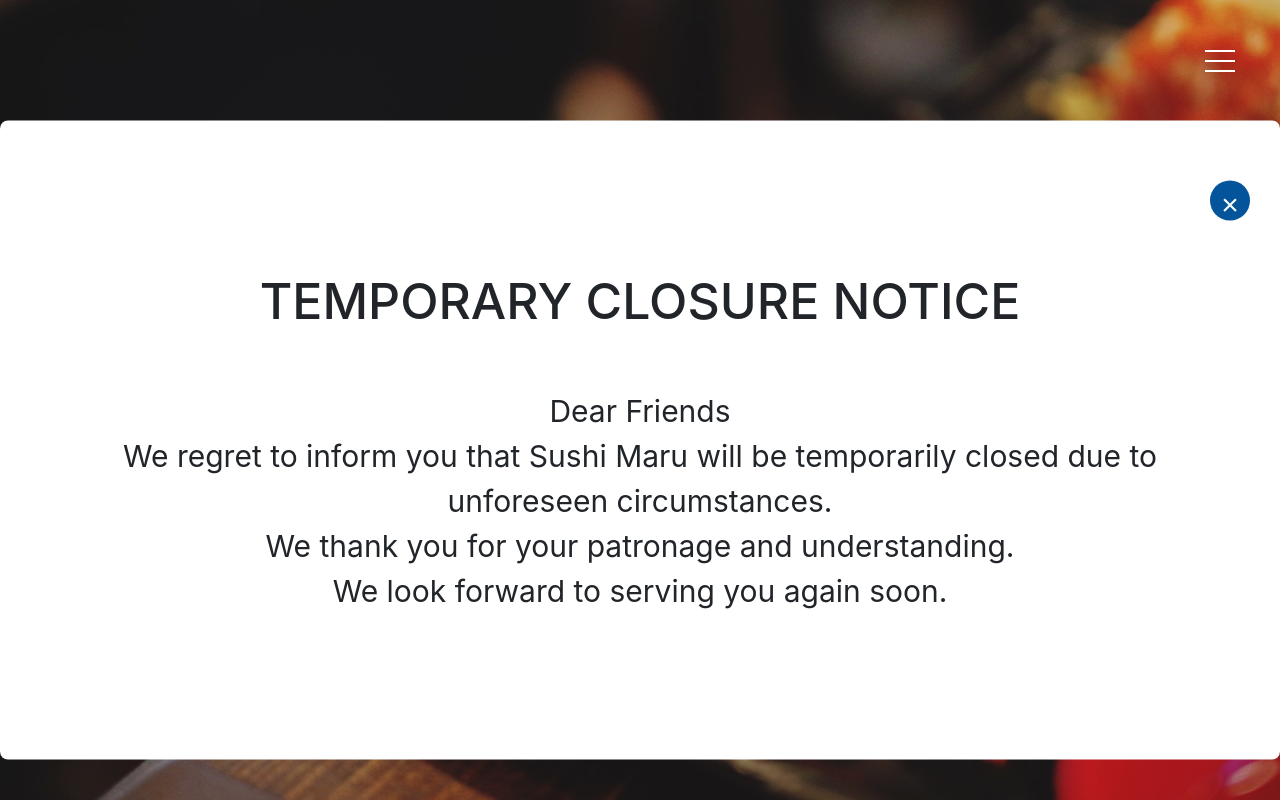
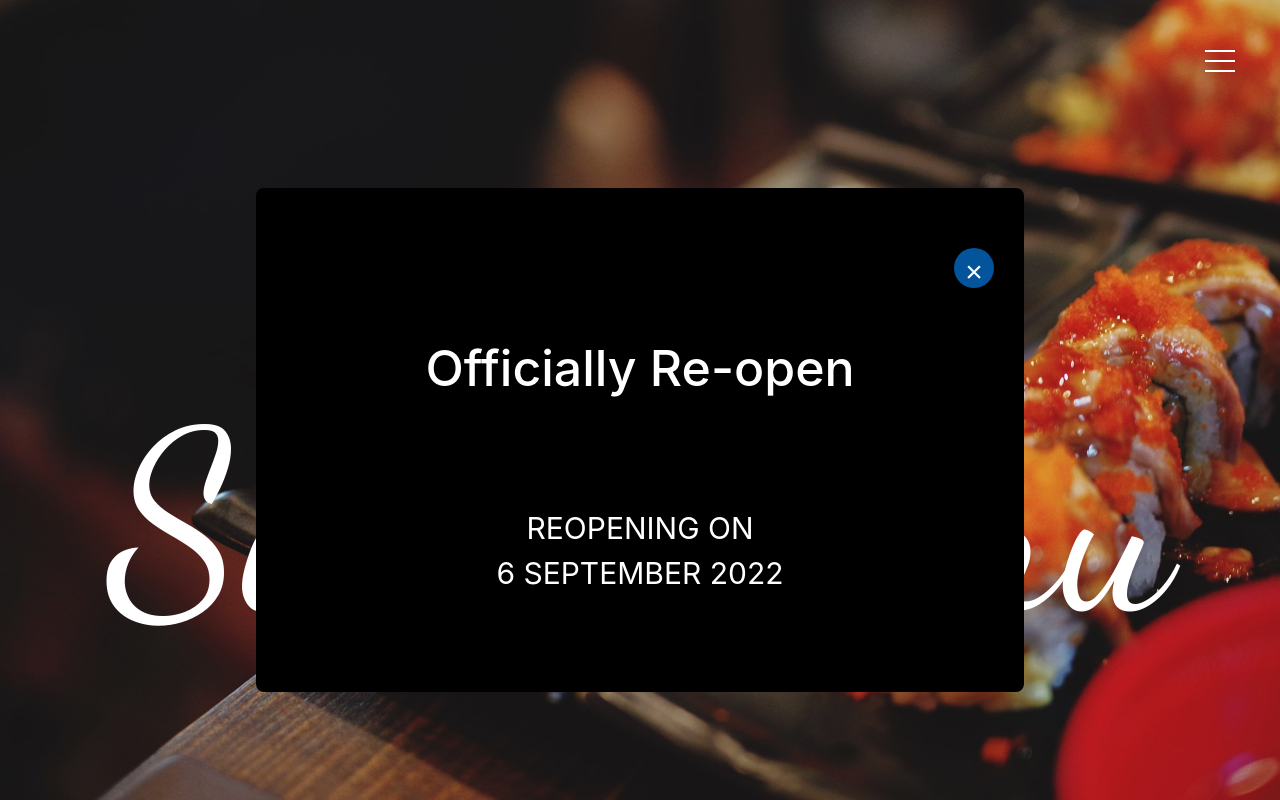
Before and after one commit to EKMahoneyLee/Maru, a plain HTML site: page index.html in a window 1280 px wide. Shown: the top 800 px of the page. Drawn offline with nearby package versions, Linux system fonts and the light colour scheme; a web font is replaced by a local one.

Commit message:
reopening updating

```diff
--- a/css/index.css
+++ b/css/index.css
@@ -164,15 +164,15 @@ label .menu {
     font-size: 60px;
     padding: 100px 0;
   }
-
+   */
   .notice-sentence {
-    font-size: 30px;
-    padding-bottom: 100px;
-  } */
+    padding: 50px;
+  }
 
   .popup{
-    background-color: #ffffff;
-    width: 100vw;
+    width: 40%;
+    background-color: black;
+    /* width: 100vw; */
     padding: 30px 40px;
     position: absolute;
     transform: translate(-50%,-50%);
@@ -183,6 +183,7 @@ label .menu {
     display: none;
     text-align: center;
     z-index: 100;
+    color: #ffffff;
 }
 .popup button{
     display: block;
@@ -198,7 +199,6 @@ label .menu {
     outline: none;
     cursor: pointer;
 }
-
 
 
 @media only screen and (max-width: 414px) {
@@ -230,7 +230,7 @@ label .menu {
     }
 
     .popup{
-      width: 100vw;
+      width: 90%;
       top: 54%;
     }
     .popup button{
@@ -261,7 +261,7 @@ label .menu {
     }
 
     .popup{
-      width: 100vw;
+      width: 90%;
       top: 450px;
     }
     .popup button{
@@ -275,6 +275,7 @@ h1.header-maru{ font-size:120x;
 p.cuisine { font-size: 1.0em; }
 
 .popup{
+  width: 60%;
   top: 58%;
 }
 }
@@ -301,7 +302,7 @@ p.cuisine { font-size: 25px; }
 
 .notice-sentence {
   font-size: 30px;
-  padding-bottom: 100px;
+  /* padding-bottom: 100px; */
 }
 
 .popup{
--- a/index.html
+++ b/index.html
@@ -35,12 +35,8 @@
 <body>
      <div class="popup">
         <button id="close">&times;</button>
-        <h2 class='notice-sentence1'>TEMPORARY CLOSURE NOTICE</h2>
-        <p class="notice-sentence">Dear Friends
-        <br> We regret to inform you that Sushi Maru will be temporarily closed
-              due to unforeseen circumstances.
-        <br>We thank you for your patronage and understanding.
-        <br>We look forward to serving you again soon.</p>
+        <h2 class='notice-sentence1'>Officially Re-open</h2>
+        <p class="notice-sentence solid">REOPENING ON <br>6 SEPTEMBER 2022</p>
     </div>
 
     <header class="header-background">
@@ -1169,7 +1165,7 @@
 
 
     <!-- Chef Part -->
-    <div class="about-chef " id="About">
+    <!-- <div class="about-chef " id="About">
       <div class="about-section">
         <p class="about-right">With over <strong>10 years' experience </strong>serving customers in the Halifax area,
           <strong> chef Kang </strong>is an expert at creating both traditional and locally-inspired dishes that are sure
@@ -1177,7 +1173,7 @@
         <br><strong>At Sushi Maru, the best taste is plated in front of you! </strong>
         </p>
       </div>
-    </div>
+    </div> -->
 
 
     <!-- Gallery part -->
```
